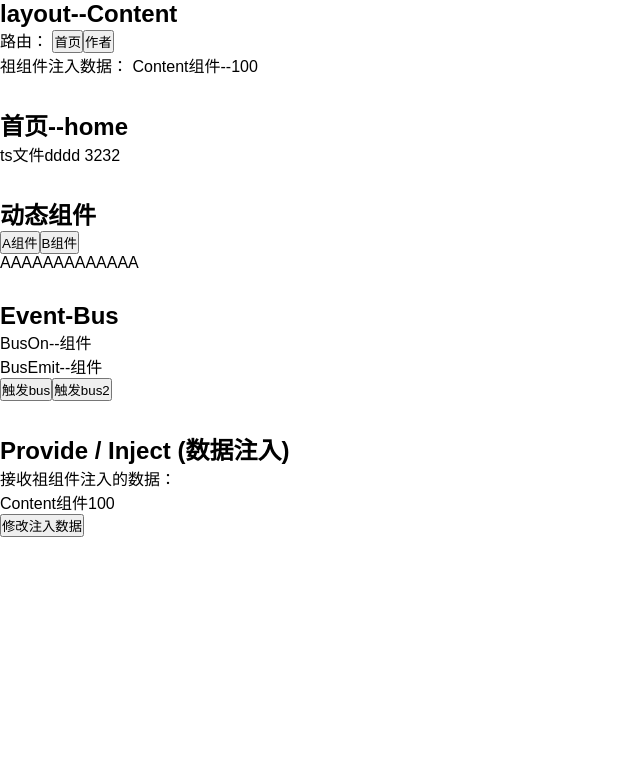
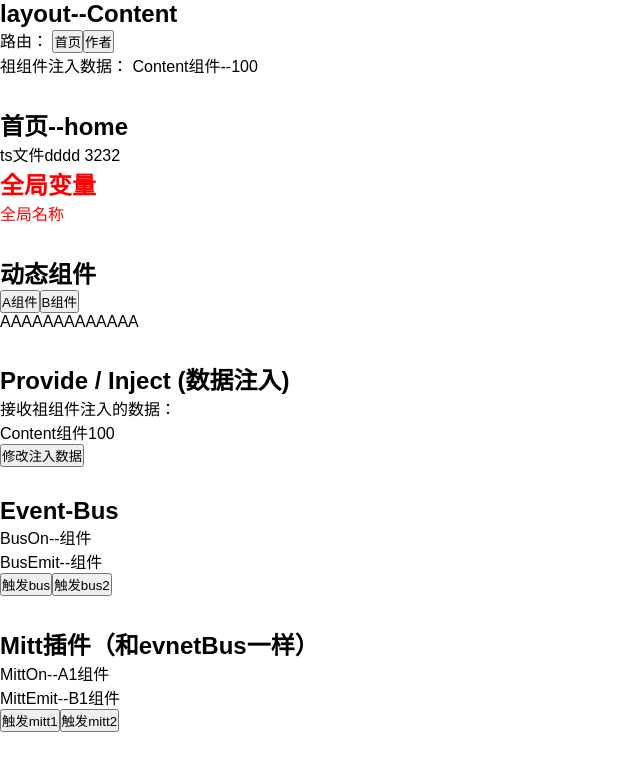
Before and after one commit to shufan100/Vue3.2-ts-vite-antdV, a Vue app: page /#/home in a window 1280 px wide. Both pictures are taken after a click on the button "A组件". Shown: the top 770 px of the page, without its empty margins (0-640 px from the left). Built offline with nearby package versions, Linux system fonts and the light colour scheme.

Commit message:
Mitt插件

```diff
--- /dev/null
+++ b/src/components/Mitt/A1.vue
@@ -0,0 +1,29 @@
+<template>
+  <div>MittOn--A1组件</div>
+</template>
+
+<script setup lang="ts">
+import { getCurrentInstance, onBeforeUnmount } from 'vue'
+const currentInstance = getCurrentInstance()
+
+// 接收所有事件 （*事件靠后）
+currentInstance?.proxy?.$Mitt.on('*', (type, data) => {
+  console.log(type, data)
+})
+
+currentInstance?.proxy?.$Mitt.on('on-click', data => {
+  console.log(data)
+})
+currentInstance?.proxy?.$Mitt.on('on-tab', data => {
+  console.log(data)
+})
+
+onBeforeUnmount(() => {
+  currentInstance?.proxy?.$Mitt.off('on-click') //清除对应事件
+  currentInstance?.proxy?.$Mitt.all.clear() //清除所有事件
+})
+</script>
+
+<style lang="less" scoped>
+// @import url(xxx);
+</style>
--- /dev/null
+++ b/src/components/Mitt/B1.vue
@@ -0,0 +1,21 @@
+<template>
+  <div>MittEmit--B1组件</div>
+  <button @click="onMitt">触发mitt1</button>
+  <button @click="onMitt2">触发mitt2</button>
+</template>
+
+<script setup lang="ts">
+import { getCurrentInstance } from 'vue'
+const currentInstance = getCurrentInstance()
+console.log(currentInstance)
+const onMitt = (): void => {
+  currentInstance?.proxy?.$Mitt.emit('on-click', '数据111')
+}
+const onMitt2 = (): void => {
+  currentInstance?.proxy?.$Mitt.emit('on-tab', false)
+}
+</script>
+
+<style lang="less" scoped>
+// @import url(xxx);
+</style>
--- /dev/null
+++ b/src/components/Mitt/index.vue
@@ -0,0 +1,16 @@
+<template>
+  <div style="margin-top: 30px">
+    <h2>Mitt插件（和evnetBus一样）</h2>
+    <A1 />
+    <B1 />
+  </div>
+</template>
+
+<script setup lang="ts">
+import A1 from './A1.vue'
+import B1 from './B1.vue'
+</script>
+
+<style lang="less" scoped>
+// @import url(xxx);
+</style>
--- a/src/main.ts
+++ b/src/main.ts
@@ -4,7 +4,21 @@ import App from './App.vue'
 import 'assets/css/reset.less'
 // 路由
 import router from './router'
+// Mitt (全局事件总栈)
+import mitt from 'mitt'
+const Mitt = mitt()
+declare module 'vue' {  //必须要拓展ComponentCustomProperties类型才能获得类型提示
+  export interface ComponentCustomProperties {
+    $Mitt: typeof Mitt
+  }
+}
 
 const app = createApp(App)  //从这开始是链式调用（中间报错就走不下了）
+
+// 全局属性
+app.config.globalProperties.$name = '全局名称'
+app.config.globalProperties.$Mitt = Mitt
+console.log(app)
+
 app.use(router)  //注册路由中间件
 app.mount('#app')
--- a/src/views/Home/index.vue
+++ b/src/views/Home/index.vue
@@ -1,26 +1,38 @@
 <template>
   <div class="home">
     <h2>首页--home</h2>
+    {{ ggs() }}
+    {{ aa() }}
+    <div style="color: red">
+      <h2>全局变量</h2>
+      {{ globalProperties.$name }}
+    </div>
+    <DynamicCom />
+    <ProvideOrInject />
+    <BusCom />
+    <MittCom />
   </div>
-  {{ ggs() }}
-  {{ aa() }}
-  <DynamicCom />
-  <BusCom />
-  <ProvideOrInject />
 </template>
 
 <script lang="ts" setup>
+import { getCurrentInstance, ComponentInternalInstance } from 'vue'
 import DynamicCom from '@/components/DynamicCom/index.vue'
 import BusCom from '@/components/Bus/index.vue'
 import ProvideOrInject from '@/components/ProvideOrInject/index.vue'
+import MittCom from '@/components/Mitt/index.vue'
 
 import { ggs } from '@/utils'
 import { aa } from '@/utils/tool'
+
+// 获取全局属性
+const {
+  appContext: {
+    config: { globalProperties }
+  }
+} = getCurrentInstance() as ComponentInternalInstance
 </script>
 
 <style lang="less" scoped>
-// @import "xxx";
-// @import url(xxx);
 .home {
   margin-top: 30px;
 }
--- a/vite.config.ts
+++ b/vite.config.ts
@@ -22,6 +22,8 @@ export default defineConfig(({ command, mode }: ConfigEnv): UserConfig => {
     base: '/', //  开发或生产环境服务的公共基础路径：默认'/'   1、绝对 URL 路径名： /foo/；  2、完整的 URL： https://foo.com/； 3、空字符串或 ./（用于开发环境）
     publicDir: resolve(__dirname, './dist'),  //默认'public'  作为静态资源服务的文件夹  (打包public文件夹会没有，里面得东西会直接编译在dist文件下)
     assetsInclude: resolve(__dirname, './src/assets'),  // 静态资源处理
+
+    // ******插件配置******
     plugins: [vue()],  // 需要用到的插件数组。
     // ******开发服务器配置******
     server: {
```
Also changed, not shown: types/global.d.ts (line endings or trailing spaces), types/module.d.ts (line endings or trailing spaces).
